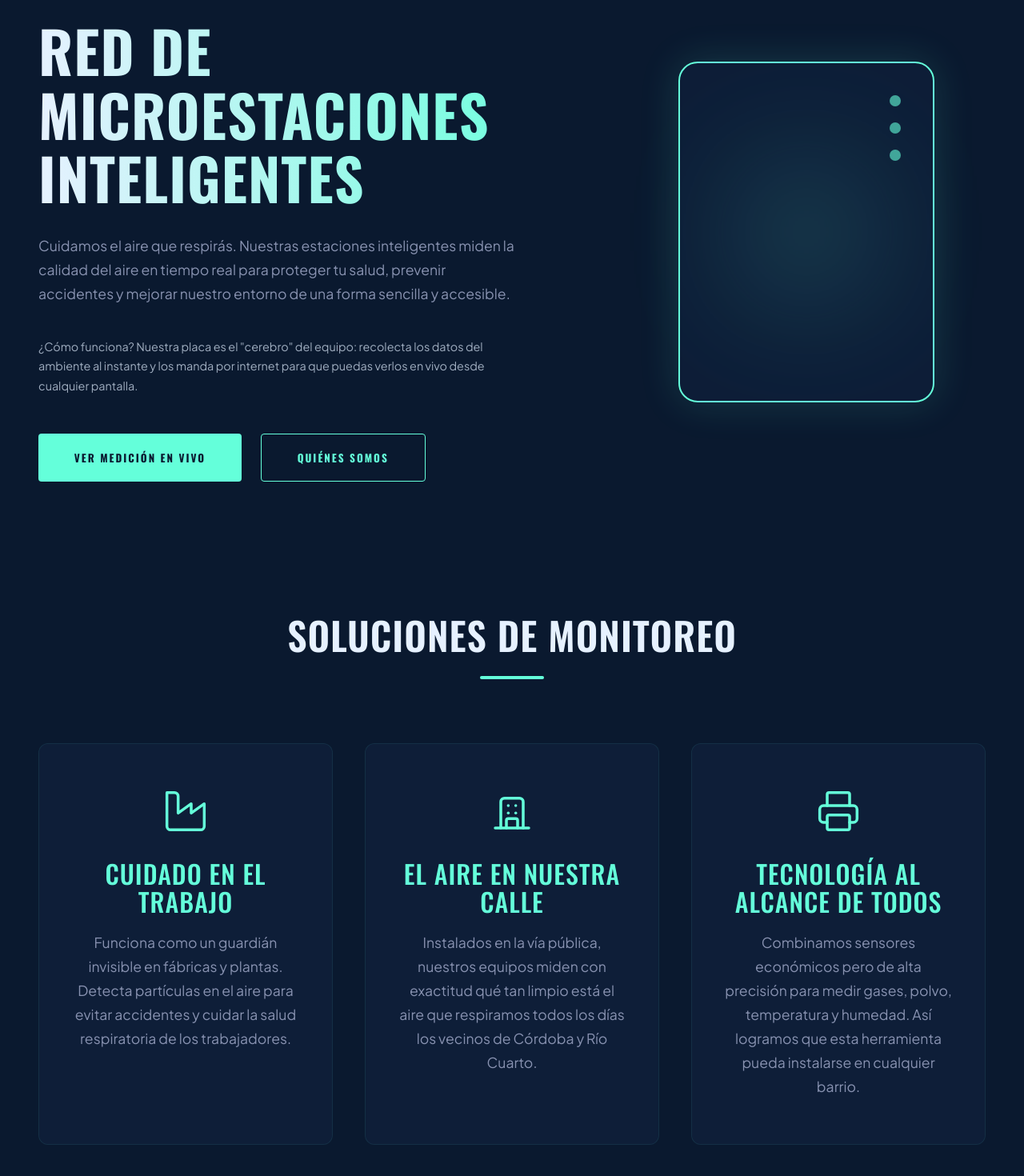
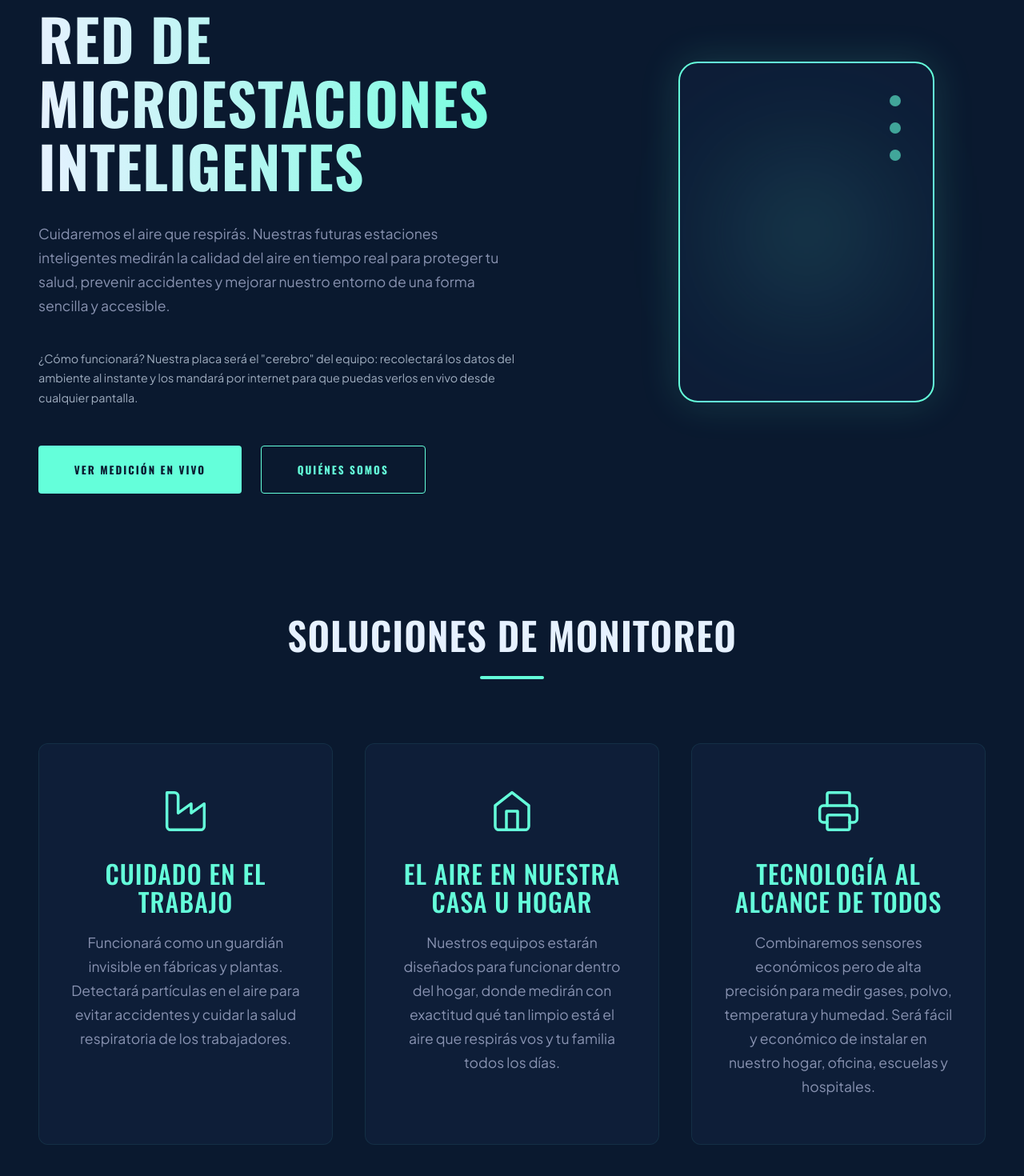
Before and after one commit to DevEco-Team/EcoDev-Feria, an Angular app in the folder frontend/dev-eco-feria/: page / in a window 1280 px wide. Shown: the part 188-1658 px from the top of the page at 80% size. Built offline with nearby package versions, Linux system fonts and the light colour scheme.

Commit message:
docs: actualizar contenido para enfoque en hogar y tono futuro

```diff
--- a/frontend/dev-eco-feria/src/app/pages/about/about.component.ts
+++ b/frontend/dev-eco-feria/src/app/pages/about/about.component.ts
@@ -84,7 +84,7 @@ export class AboutComponent {
 
   /** Lista de profesores que supervisan el proyecto. */
   mentors = [
-    { name: 'Castro Fabiana' },
-    { name: 'Giraudo Maximiliano' }
+    { name: 'Ing. Castro Fabiana' },
+    { name: 'Lic. Giraudo Maximiliano' }
   ];
 }
--- a/frontend/dev-eco-feria/src/app/pages/dashboard/general-panel.component.ts
+++ b/frontend/dev-eco-feria/src/app/pages/dashboard/general-panel.component.ts
@@ -24,7 +24,7 @@ import { Router } from '@angular/router';
             <span>Salir</span>
           </button>
         </div>
-        <p>Datos en tiempo real recolectados por nodos ESP32 (MQ135, Sharp GP2Y, DHT22).</p>
+        <p>Prototipo de visualización para los datos que serán recolectados por futuros nodos ESP32 (MQ135, Sharp GP2Y, DHT22).</p>
       </header>
 
       <!-- Métricas Específicas del Proyecto -->
--- a/frontend/dev-eco-feria/src/app/pages/dashboard/heatmap.component.ts
+++ b/frontend/dev-eco-feria/src/app/pages/dashboard/heatmap.component.ts
@@ -8,8 +8,8 @@ import { CommonModule } from '@angular/common';
   template: `
     <div class="dashboard-view animate-fade-in">
       <header class="view-header">
-        <h2>Mapa de Calor</h2>
-        <p>Visualización en tiempo real de la densidad de visitantes en el recinto.</p>
+        <h2>Mapa de Calidad del Aire</h2>
+        <p>Futura visualización en tiempo real de la calidad del aire en diferentes puntos del hogar o entorno.</p>
       </header>
 
       <div class="map-container">
@@ -30,9 +30,9 @@ import { CommonModule } from '@angular/common';
             <label><input type="checkbox"> Zonas de Salida</label>
           </div>
           <div class="legend">
-            <div class="legend-item"><span class="box high"></span> Alta Densidad</div>
-            <div class="legend-item"><span class="box med"></span> Media Densidad</div>
-            <div class="legend-item"><span class="box low"></span> Baja Densidad</div>
+            <div class="legend-item"><span class="box high"></span> Alta Concentración</div>
+            <div class="legend-item"><span class="box med"></span> Media Concentración</div>
+            <div class="legend-item"><span class="box low"></span> Baja Concentración</div>
           </div>
         </div>
       </div>
--- a/frontend/dev-eco-feria/src/app/pages/dashboard/history-report.component.ts
+++ b/frontend/dev-eco-feria/src/app/pages/dashboard/history-report.component.ts
@@ -8,8 +8,8 @@ import { CommonModule } from '@angular/common';
   template: `
     <div class="dashboard-view animate-fade-in">
       <header class="view-header">
-        <h2>Historial y Reportes</h2>
-        <p>Consulta el registro de actividades y descarga informes detallados.</p>
+        <h2>Historial y Reportes (Proyectado)</h2>
+        <p>Podrás consultar el registro de mediciones y descargar informes detallados del aire en tu hogar.</p>
       </header>
 
       <div class="filters-bar">
@@ -59,11 +59,11 @@ import { CommonModule } from '@angular/common';
  * Permite filtrar datos por fecha y realizar búsquedas, además de exportar la información.
  */
 export class HistoryReportComponent {
-  /** Lista de datos históricos de eventos para mostrar en la tabla. */
+  /** Lista de datos simulados de eventos para mostrar cómo se vería el historial. */
   historyData = [
-    { id: '1024', date: '2026-05-27 10:24', event: 'Charla Magistral', location: 'Auditorio A', status: 'completado' },
-    { id: '1023', date: '2026-05-27 09:45', event: 'Acceso General', location: 'Entrada Norte', status: 'completado' },
-    { id: '1022', date: '2026-05-27 09:00', event: 'Sincronización', location: 'Sistemas', status: 'completado' },
-    { id: '1021', date: '2026-05-27 11:30', event: 'Taller Solar', location: 'Stand 12', status: 'pendiente' },
+    { id: '1024', date: '2026-05-27 10:24', event: 'Detección CO2 Elevado', location: 'Cocina', status: 'alerta' },
+    { id: '1023', date: '2026-05-27 09:45', event: 'Nivel PM Óptimo', location: 'Dormitorio', status: 'completado' },
+    { id: '1022', date: '2026-05-27 09:00', event: 'Sincronización Nodo', location: 'Living', status: 'completado' },
+    { id: '1021', date: '2026-05-27 11:30', event: 'Pico de Humedad', location: 'Baño', status: 'notificación' },
   ];
 }
--- a/frontend/dev-eco-feria/src/app/pages/home/home.component.ts
+++ b/frontend/dev-eco-feria/src/app/pages/home/home.component.ts
@@ -17,10 +17,10 @@ import { FooterComponent } from '../../layout/footer.component';
           <span class="hero-tag">Proyecto Destacado 2026</span>
           <h1>Red de Microestaciones Inteligentes</h1>
           <p class="hero-description">
-            Cuidamos el aire que respirás. Nuestras estaciones inteligentes miden la calidad del aire en tiempo real para proteger tu salud, prevenir accidentes y mejorar nuestro entorno de una forma sencilla y accesible.
+            Cuidaremos el aire que respirás. Nuestras futuras estaciones inteligentes medirán la calidad del aire en tiempo real para proteger tu salud, prevenir accidentes y mejorar nuestro entorno de una forma sencilla y accesible.
           </p>
           <p class="hero-description" style="font-size: 0.9em; margin-top: -10px; color: #a0aec0;">
-            ¿Cómo funciona? Nuestra placa es el "cerebro" del equipo: recolecta los datos del ambiente al instante y los manda por internet para que puedas verlos en vivo desde cualquier pantalla.
+            ¿Cómo funcionará? Nuestra placa será el "cerebro" del equipo: recolectará los datos del ambiente al instante y los mandará por internet para que puedas verlos en vivo desde cualquier pantalla.
           </p>
           <div class="hero-actions">
             <button class="primary-btn" routerLink="/dashboard">Ver Medición en Vivo</button>
@@ -51,21 +51,21 @@ import { FooterComponent } from '../../layout/footer.component';
               <svg viewBox="0 0 24 24" fill="none" stroke="currentColor" stroke-width="1.5" stroke-linecap="round" stroke-linejoin="round"><path d="M2 20a2 2 0 0 0 2 2h16a2 2 0 0 0 2-2V8l-7 5V8l-7 5V4a2 2 0 0 0-2-2H2z"></path></svg>
             </div>
             <h3>Cuidado en el Trabajo</h3>
-            <p>Funciona como un guardián invisible en fábricas y plantas. Detecta partículas en el aire para evitar accidentes y cuidar la salud respiratoria de los trabajadores.</p>
+            <p>Funcionará como un guardián invisible en fábricas y plantas. Detectará partículas en el aire para evitar accidentes y cuidar la salud respiratoria de los trabajadores.</p>
           </div>
           <div class="feature-card">
             <div class="feature-icon">
-              <svg viewBox="0 0 24 24" fill="none" stroke="currentColor" stroke-width="1.5" stroke-linecap="round" stroke-linejoin="round"><path d="M3 21h18"></path><path d="M6 21V7a2 2 0 0 1 2-2h8a2 2 0 0 1 2 2v14"></path><path d="M9 21v-4a1 1 0 0 1 1-1h4a1 1 0 0 1 1 1v4"></path><path d="M10 9h.01"></path><path d="M14 9h.01"></path><path d="M10 13h.01"></path><path d="M14 13h.01"></path></svg>
+              <svg viewBox="0 0 24 24" fill="none" stroke="currentColor" stroke-width="1.5" stroke-linecap="round" stroke-linejoin="round"><path d="M3 9l9-7 9 7v11a2 2 0 0 1-2 2H5a2 2 0 0 1-2-2z"></path><polyline points="9 22 9 12 15 12 15 22"></polyline></svg>
             </div>
-            <h3>El Aire en Nuestra Calle</h3>
-            <p>Instalados en la vía pública, nuestros equipos miden con exactitud qué tan limpio está el aire que respiramos todos los días los vecinos de Córdoba y Río Cuarto.</p>
+            <h3>El Aire en Nuestra Casa u Hogar</h3>
+            <p>Nuestros equipos estarán diseñados para funcionar dentro del hogar, donde medirán con exactitud qué tan limpio está el aire que respirás vos y tu familia todos los días.</p>
           </div>
           <div class="feature-card">
             <div class="feature-icon">
               <svg viewBox="0 0 24 24" fill="none" stroke="currentColor" stroke-width="1.5" stroke-linecap="round" stroke-linejoin="round"><path d="M6 18H4a2 2 0 0 1-2-2v-5a2 2 0 0 1 2-2h16a2 2 0 0 1 2 2v5a2 2 0 0 1-2 2h-2"></path><path d="M6 9V3a1 1 0 0 1 1-1h10a1 1 0 0 1 1 1v6"></path><rect x="6" y="14" width="12" height="8" rx="1"></rect></svg>
             </div>
             <h3>Tecnología al Alcance de Todos</h3>
-            <p>Combinamos sensores económicos pero de alta precisión para medir gases, polvo, temperatura y humedad. Así logramos que esta herramienta pueda instalarse en cualquier barrio.</p>
+            <p>Combinaremos sensores económicos pero de alta precisión para medir gases, polvo, temperatura y humedad. Será fácil y económico de instalar en nuestro hogar, oficina, escuelas y hospitales.</p>
           </div>
         </div>
       </section>
```
